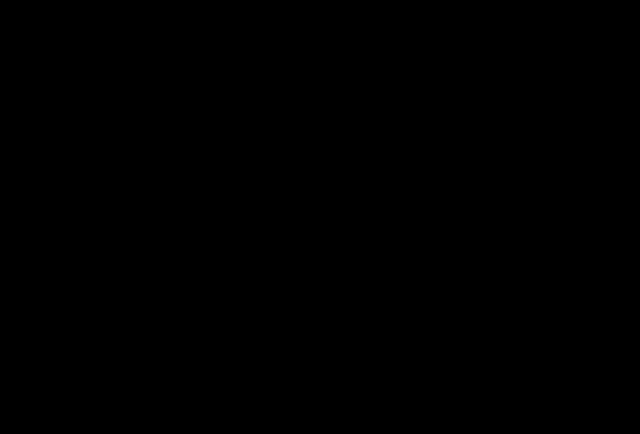
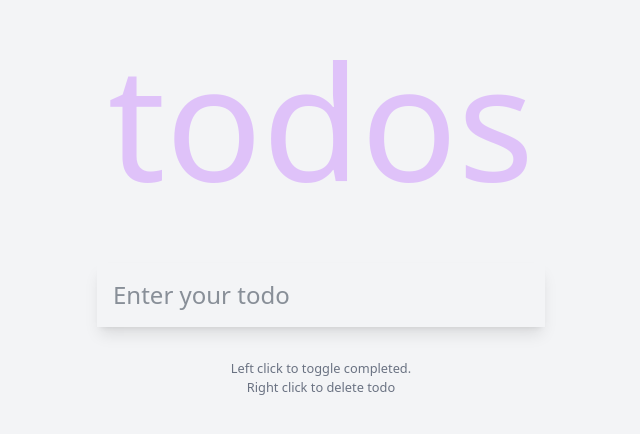
Before and after one commit to SunACong/50-vue-projects, a Vue app: page /TodoList in a window 1280 px wide. Before the commit this address had no page. Shown: the part 202-636 px from the top of the page, without its empty margins (319-959 px from the left). Built offline with nearby package versions, Linux system fonts and the light colour scheme.

Commit message:
feat: 添加TodoList功能组件及路由配置
- 新增TodoList.vue组件实现待办事项管理功能
- 添加路由配置和项目列表常量
- 更新README中的项目状态

```diff
--- a/src/constants/index.js
+++ b/src/constants/index.js
@@ -290,7 +290,13 @@
     {
         id: 48,
         title: 'RandomImageGenerator',
-        image: '	https://50projects50days.com/img/projects-img/48-random-image-feed.png',
+        image: 'https://50projects50days.com/img/projects-img/48-random-image-feed.png',
         link: 'RandomImageGenerator',
     },
+    {
+        id: 49,
+        title: 'TodoList',
+        image: 'https://50projects50days.com/img/projects-img/49-todo-list.png',
+        link: 'TodoList',
+    },
 ]
--- /dev/null
+++ b/src/projects/TodoList.vue
@@ -0,0 +1,84 @@
+<template>
+    <div
+        class="font-poppins flex min-h-screen flex-col items-center justify-center bg-gray-100 p-4 text-gray-800">
+        <h1
+            class="mb-6 text-center text-[clamp(5rem,15vw,10rem)] font-light text-purple-400 opacity-40">
+            todos
+        </h1>
+
+        <form @submit.prevent="addTodo" class="w-full max-w-md shadow-lg">
+            <input
+                v-model="newTodoText"
+                type="text"
+                placeholder="Enter your todo"
+                autocomplete="off"
+                class="w-full border-none p-4 text-2xl focus:ring-2 focus:ring-purple-400 focus:outline-none" />
+
+            <ul class="divide-y divide-gray-100 bg-white">
+                <li
+                    v-for="(todo, index) in todos"
+                    :key="index"
+                    @click="toggleTodo(index)"
+                    @contextmenu.prevent="deleteTodo(index)"
+                    class="cursor-pointer p-4 text-xl transition-colors hover:bg-gray-50"
+                    :class="{ 'text-gray-400 line-through': todo.completed }">
+                    {{ todo.text }}
+                </li>
+            </ul>
+        </form>
+
+        <small class="mt-8 text-center text-gray-500">
+            Left click to toggle completed.
+            <br />
+            Right click to delete todo
+        </small>
+    </div>
+</template>
+
+<script setup>
+    import { ref, watch, onMounted } from 'vue'
+
+    // 响应式数据
+    const newTodoText = ref('')
+    const todos = ref([])
+
+    // 从localStorage加载待办事项
+    onMounted(() => {
+        const savedTodos = localStorage.getItem('todos')
+        if (savedTodos) {
+            todos.value = JSON.parse(savedTodos)
+        }
+    })
+
+    // 添加待办事项
+    const addTodo = () => {
+        if (newTodoText.value.trim()) {
+            todos.value.push({
+                text: newTodoText.value.trim(),
+                completed: false,
+            })
+            newTodoText.value = ''
+        }
+    }
+
+    // 切换待办事项完成状态
+    const toggleTodo = (index) => {
+        todos.value[index].completed = !todos.value[index].completed
+    }
+
+    // 删除待办事项
+    const deleteTodo = (index) => {
+        todos.value.splice(index, 1)
+    }
+
+    // 监听todos变化，保存到localStorage
+    watch(
+        todos,
+        (newTodos) => {
+            localStorage.setItem('todos', JSON.stringify(newTodos))
+        },
+        { deep: true }
+    )
+</script>
+
+<style scoped></style>
--- a/src/router/index.js
+++ b/src/router/index.js
@@ -254,6 +254,11 @@
         name: 'RandomImageGenerator',
         component: () => import('@/projects/RandomImageGenerator.vue'),
     },
+    {
+        path: '/TodoList',
+        name: 'TodoList',
+        component: () => import('@/projects/TodoList.vue'),
+    },
 ]
 
 const router = createRouter({
```
Also changed, not shown: 1 other file (tests, documents, lock files or other folders).
